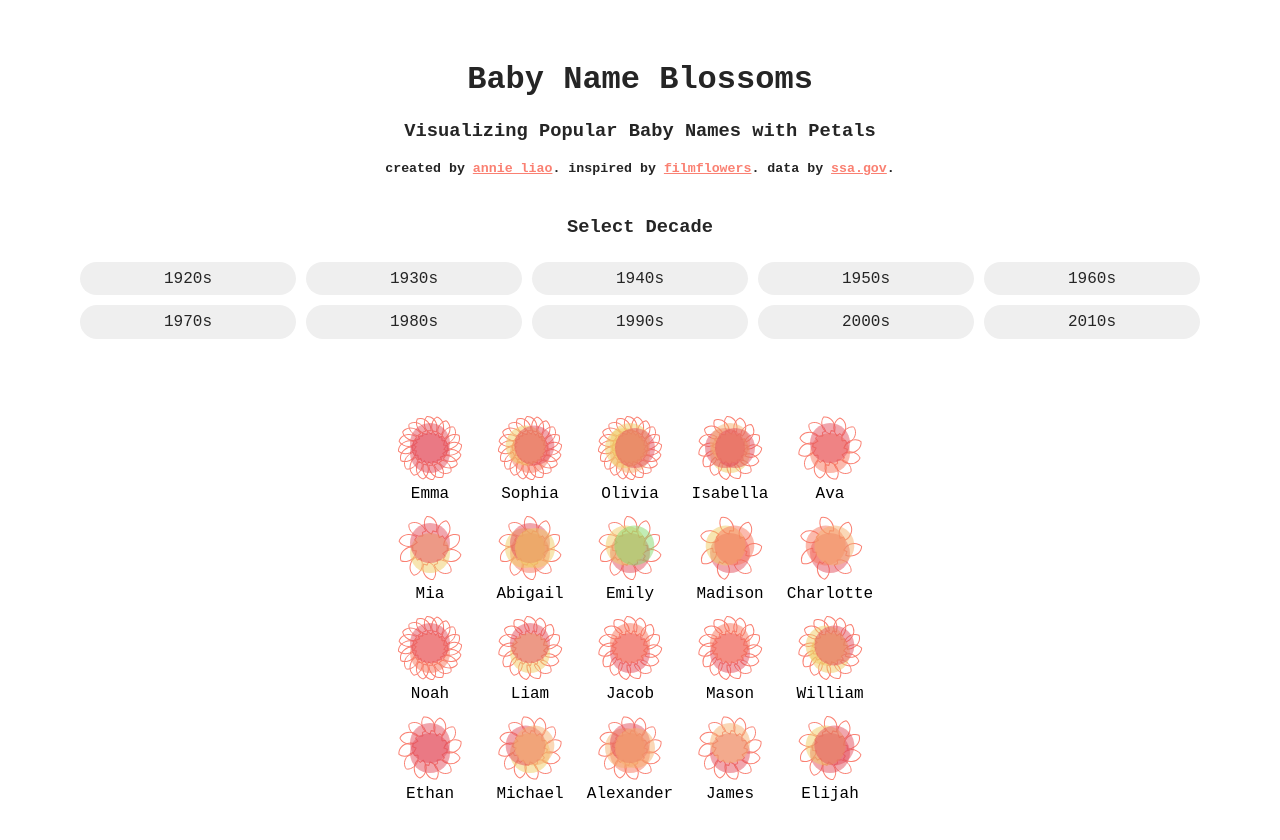
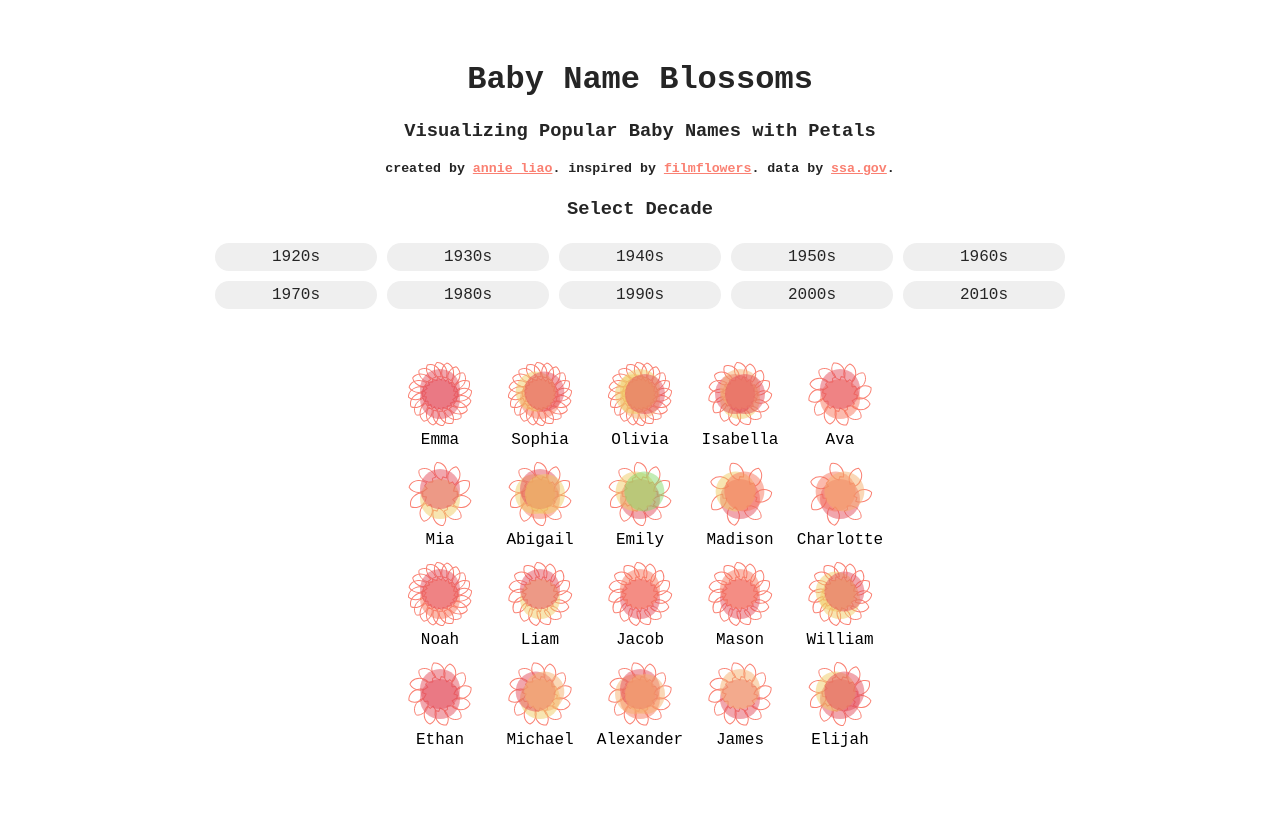
Before and after one commit to liaowow/baby-names, a React (Create React App) app in the folder frontend/: page / in a window 1280 px wide. Shown: the top 840 px of the page. Built offline with nearby package versions, Linux system fonts and the light colour scheme; a web font is replaced by a local one.

Commit message:
fixed layout

```diff
--- a/frontend/package.json
+++ b/frontend/package.json
@@ -11,7 +11,8 @@
     "node-sass": "^4.14.1",
     "react": "^16.13.1",
     "react-dom": "^16.13.1",
-    "react-scripts": "3.4.1"
+    "react-scripts": "3.4.1",
+    "react-svg-flexbox": "^1.1.0"
   },
   "scripts": {
     "start": "react-scripts start",
--- a/frontend/src/containers/Title.jsx
+++ b/frontend/src/containers/Title.jsx
@@ -2,7 +2,7 @@ import React from 'react';
 
 export default function Title() {
     return (
-      <div className="col">
+      <div>
 				<h1>Baby Name Blossoms</h1>
 				<h3>Visualizing Popular Baby Names with Petals</h3>
 				<h5>created by <a href="https://github.com/liaowow/baby-names" target="_blank" rel="noopener noreferrer">annie liao</a>. inspired by <a href="https://sxywu.com/filmflowers/" target="_blank" rel="noopener noreferrer">filmflowers</a>. data by <a href="https://www.ssa.gov/oact/babynames/index.html" target="_blank" rel="noopener noreferrer">ssa.gov</a>.</h5>
--- a/frontend/src/containers/Viz.jsx
+++ b/frontend/src/containers/Viz.jsx
@@ -19,7 +19,7 @@ export default function Viz() {
 
 
 	return (
-		<div className="col">
+		<div>
 			<h3>Select Decade</h3>
 			<button onClick={selectAll('svg').remove(), handleDecadeChange} value="1920">1920s</button>
 			<button onClick={selectAll('svg').remove(), handleDecadeChange} value="1930">1930s</button>
--- a/frontend/src/d3/DrawFlowers.js
+++ b/frontend/src/d3/DrawFlowers.js
@@ -13,7 +13,7 @@ export default function DrawFlowers(data) {
   // set up svg and connect data
   const svg = d3.select('.viz')
                   .append('svg')
-                    .attr('width', '100%')
+                    .attr('width', 800)
                     .attr('height', petalSize * 5)
   const countMinMax = d3.extent(data, d => d.count)
   const numPetalScale = d3.scaleQuantize().domain(countMinMax).range([7, 10, 12, 15, 20])
@@ -39,7 +39,7 @@ export default function DrawFlowers(data) {
   const flowers = d3.select('svg')
     .selectAll('g')
     .data(flowersData).enter().append('g')
-    .attr('transform', (d, i) => `translate(${(i % 5) * petalSize + 150}, ${Math.floor(i / 5) * petalSize + 80})`)
+    .attr('transform', (d, i) => `translate(${(i % 5) * petalSize + 200}, ${Math.floor(i / 5) * petalSize + 80})`)
 
   flowers.selectAll('path')
     .data(d => d.petals).enter().append('path')
--- a/frontend/src/master.scss
+++ b/frontend/src/master.scss
@@ -23,25 +23,15 @@ a:hover {
   text-decoration: none;
 }
 
-.row {
-  display: flex;
-  justify-content: space-between;
-}
-
-.row .col {
-  flex: 1;
-}
-
-.row .viz {
-  flex: 1;
-  margin-top: 2%;
-  margin-left: 20%;
-  margin-right: 20%;
+svg {
+  top: 0;
+  left: 10;
+  // position: absolute;
 }
 
 button {
   width: 18%;
-  height: 5%;
+  height: 30%;
   padding: 5px;
   margin: 5px;
   border: 0;
@@ -55,18 +45,22 @@ button:hover{
   cursor: pointer;
 }
 
+.row {
+  width: 900px;
+  margin: auto;
+  // display: flex;
+  // justify-content: space-between;
+}
+
+.viz {
+  position: relative;
+}
 
 @media screen and (max-width: 400px) {
   .row {
-    .col {
-      display: block;
-      width: 100%;
-      margin: 0 0 10px 0;
-    }
-
     .viz {
       width: 100%;
-      padding-right: -10px;
+      // padding-right: -10px;
     }
   }
 
```
Also changed, not shown: 2 other files (tests, documents, lock files or other folders).
